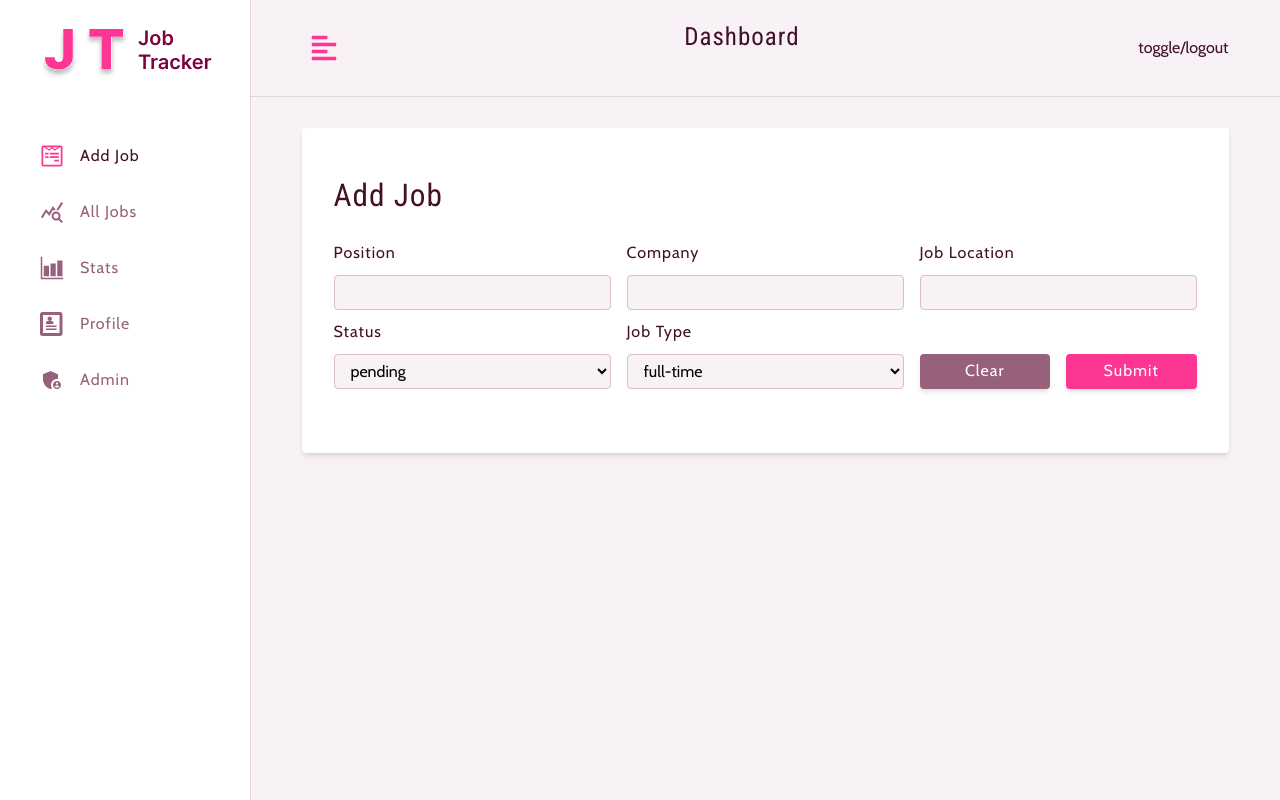
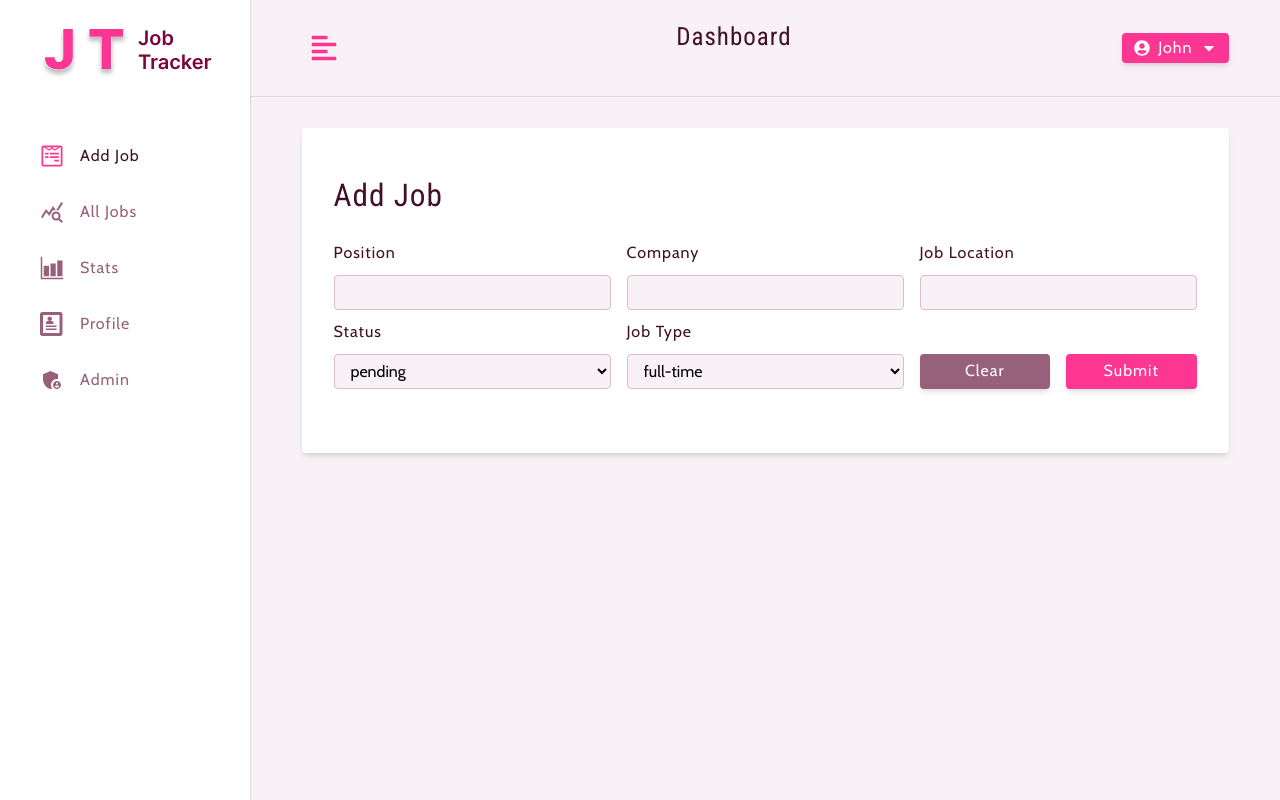
Before and after one commit to Katiao/jobTracker, a React (Vite) app in the folder frontend/: page /dashboard in a window 1280 px wide. Built offline with nearby package versions, Linux system fonts and the light colour scheme.

Commit message:
Logout container

```diff
--- /dev/null
+++ b/frontend/src/assets/wrappers/LogoutContainer.js
@@ -0,0 +1,44 @@
+import styled from "styled-components";
+
+const Wrapper = styled.div`
+  position: relative;
+  .logout-btn {
+    display: flex;
+    align-items: center;
+    justify-content: center;
+    gap: 0 0.5rem;
+  }
+  .img {
+    width: 25px;
+    height: 25px;
+    border-radius: 50%;
+  }
+  .dropdown {
+    position: absolute;
+    top: 45px;
+    left: 0;
+    width: 100%;
+    box-shadow: var(--shadow-2);
+    text-align: center;
+    visibility: hidden;
+    border-radius: 4px;
+    background: var(--primary-500);
+  }
+  .show-dropdown {
+    visibility: visible;
+  }
+  .dropdown-btn {
+    border-radius: 4px;
+    padding: 0.5rem;
+    background: transparent;
+    border-color: transparent;
+    color: var(--white);
+    letter-spacing: var(--letter-spacing);
+    text-transform: capitalize;
+    cursor: pointer;
+    width: 100%;
+    height: 100%;
+  }
+`;
+
+export default Wrapper;
--- /dev/null
+++ b/frontend/src/components/LogoutContainer.tsx
@@ -0,0 +1,29 @@
+import { FaUserCircle, FaCaretDown } from "react-icons/fa";
+import Wrapper from "../assets/wrappers/LogoutContainer";
+import { useState } from "react";
+import { useDashboardContext } from "../pages/DashboardLayout/useDashboardContext";
+
+export const LogoutContainer = () => {
+  const [showLogout, setShowLogout] = useState(false);
+  const { user, logoutUser } = useDashboardContext();
+
+  return (
+    <Wrapper>
+      <button
+        type="button"
+        className="btn logout-btn"
+        onClick={() => setShowLogout(!showLogout)}
+      >
+        <FaUserCircle />
+
+        {user?.name}
+        <FaCaretDown />
+      </button>
+      <div className={showLogout ? "dropdown show-dropdown" : "dropdown"}>
+        <button type="button" className="dropdown-btn" onClick={logoutUser}>
+          logout
+        </button>
+      </div>
+    </Wrapper>
+  );
+};
--- a/frontend/src/components/Navbar.tsx
+++ b/frontend/src/components/Navbar.tsx
@@ -3,6 +3,7 @@
 import { useDashboardContext } from "../pages/DashboardLayout/useDashboardContext";
 import Wrapper from "../assets/wrappers/Navbar";
 import { Logo } from "./Logo";
+import { LogoutContainer } from "./LogoutContainer";
 
 export const Navbar = () => {
   const { toggleSidebar } = useDashboardContext();
@@ -17,7 +18,9 @@
           <Logo />
           <h4 className="logo-text">dashboard</h4>
         </div>
-        <div className="btn-container">toggle/logout</div>
+        <div className="btn-container">
+          <LogoutContainer />
+        </div>
       </div>
     </Wrapper>
   );
--- a/frontend/src/components/index.ts
+++ b/frontend/src/components/index.ts
@@ -10,3 +10,4 @@
 export { ChartsContainer } from "./ChartsContainer";
 export { Loading } from "./Loading";
 export { SubmitBtn } from "./SubmitBtn";
+export { LogoutContainer } from "./LogoutContainer";
--- a/frontend/src/pages/DashboardLayout/DashboardLayout.tsx
+++ b/frontend/src/pages/DashboardLayout/DashboardLayout.tsx
@@ -11,7 +11,7 @@
   isDarkTheme: boolean;
   toggleDarkTheme: void;
   toggleSidebar: () => void;
-  logoutUser: void;
+  logoutUser: () => void;
 };
 
 // We explicitly allow `undefined` as a potential value here
@@ -32,7 +32,7 @@
 
   const toggleDarkTheme = console.log("toggle dark theme");
 
-  const logoutUser = console.log("Log out user");
+  const logoutUser = () => console.log("Log out user");
 
   return (
     <DashboardContext.Provider
```
